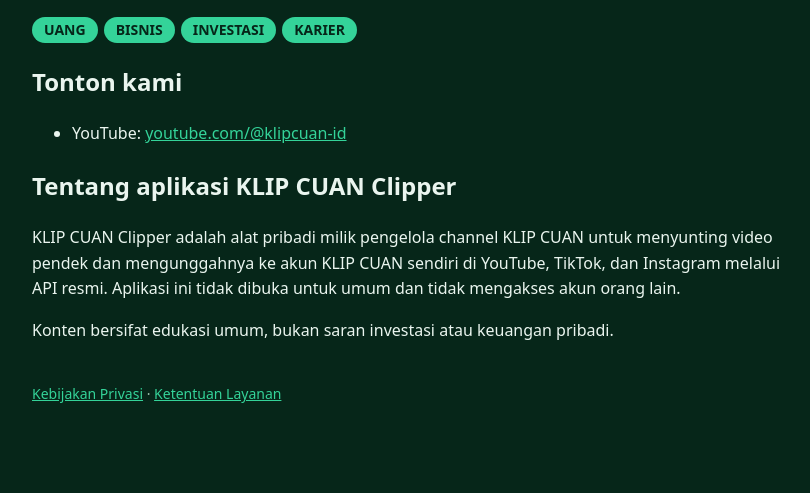
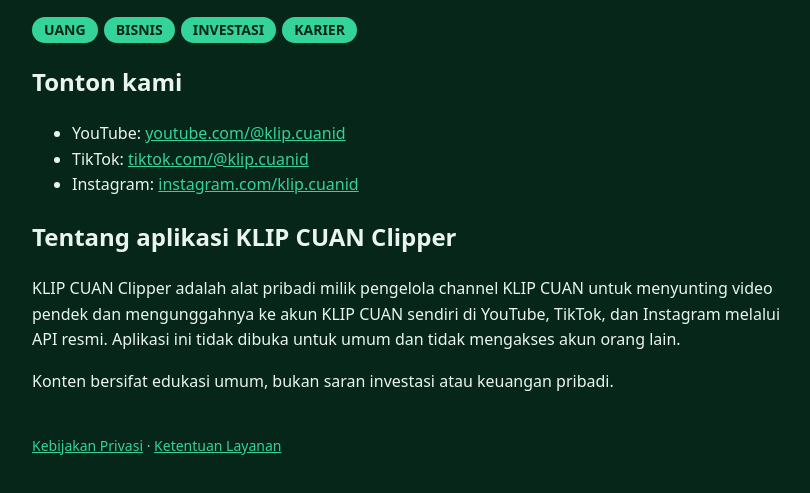
Before and after one commit to webpenelitian-cpu/klipcuan, a plain HTML site: page index.html in a window 1280 px wide. Shown: the part 189-682 px from the top of the page, without its empty margins (228-1038 px from the left). Drawn offline with Linux system fonts and the light colour scheme.

Commit message:
Perbarui handle ke @klip.cuanid dan tambah link TikTok/Instagram
Co-Authored-By: Claude Opus 5.5 <noreply@anthropic.com>

```diff
--- a/index.html
+++ b/index.html
@@ -18,7 +18,9 @@ footer{margin-top:40px;font-size:14px;color:#9fc4b1}
 <div class="tags"><span>UANG</span><span>BISNIS</span><span>INVESTASI</span><span>KARIER</span></div>
 <h2>Tonton kami</h2>
 <ul>
-<li>YouTube: <a href="https://www.youtube.com/@klipcuan-id" rel="noopener">youtube.com/@klipcuan-id</a></li>
+<li>YouTube: <a href="https://www.youtube.com/@klip.cuanid" rel="noopener">youtube.com/@klip.cuanid</a></li>
+<li>TikTok: <a href="https://www.tiktok.com/@klip.cuanid" rel="noopener">tiktok.com/@klip.cuanid</a></li>
+<li>Instagram: <a href="https://www.instagram.com/klip.cuanid/" rel="noopener">instagram.com/klip.cuanid</a></li>
 </ul>
 <h2>Tentang aplikasi KLIP CUAN Clipper</h2>
 <p>KLIP CUAN Clipper adalah alat pribadi milik pengelola channel KLIP CUAN untuk menyunting video pendek dan mengunggahnya ke akun KLIP CUAN sendiri di YouTube, TikTok, dan Instagram melalui API resmi. Aplikasi ini tidak dibuka untuk umum dan tidak mengakses akun orang lain.</p>
```
Also changed, not shown: ketentuan.html (+1 -1 lines), privasi.html (+1 -1 lines).
